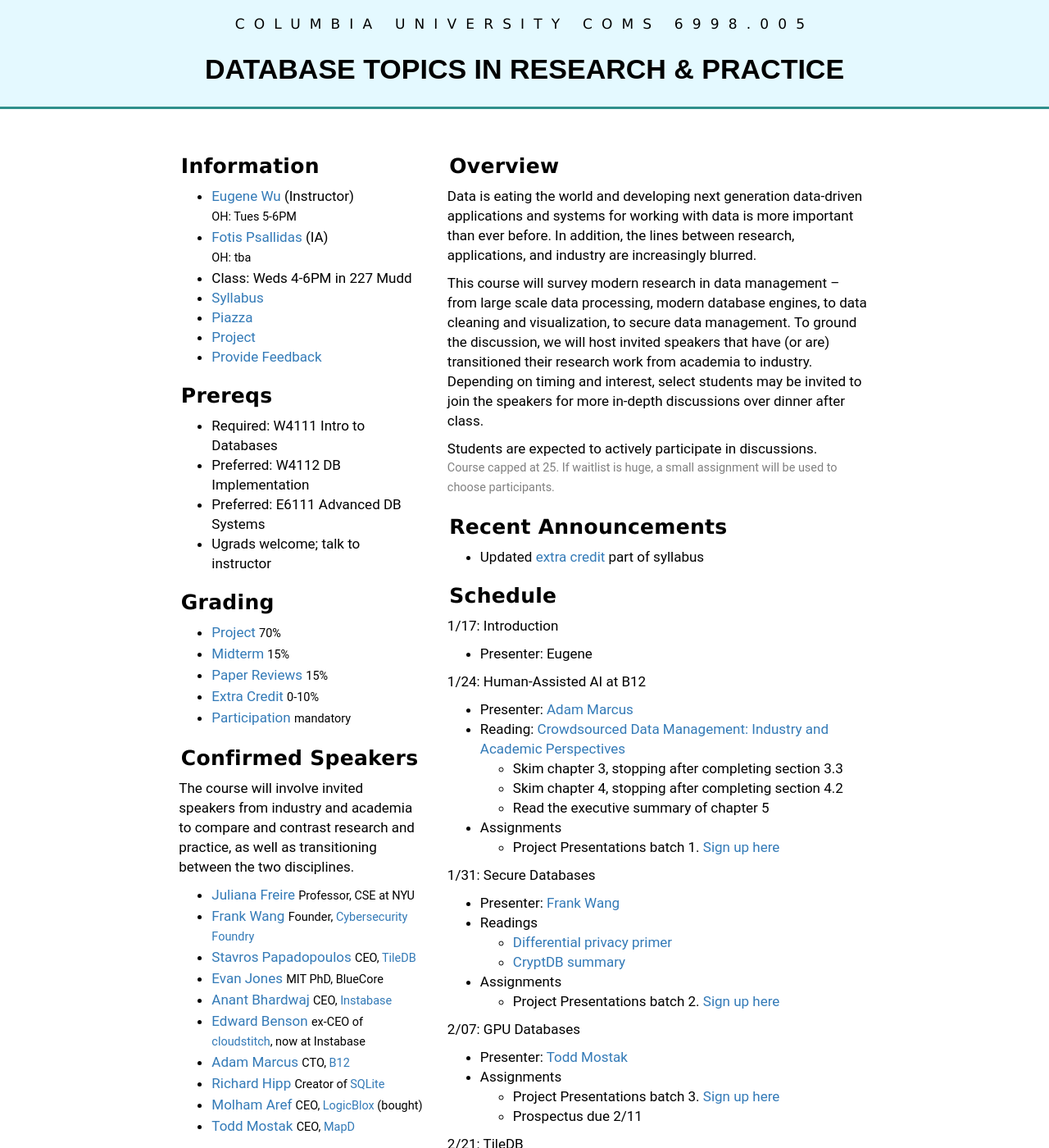
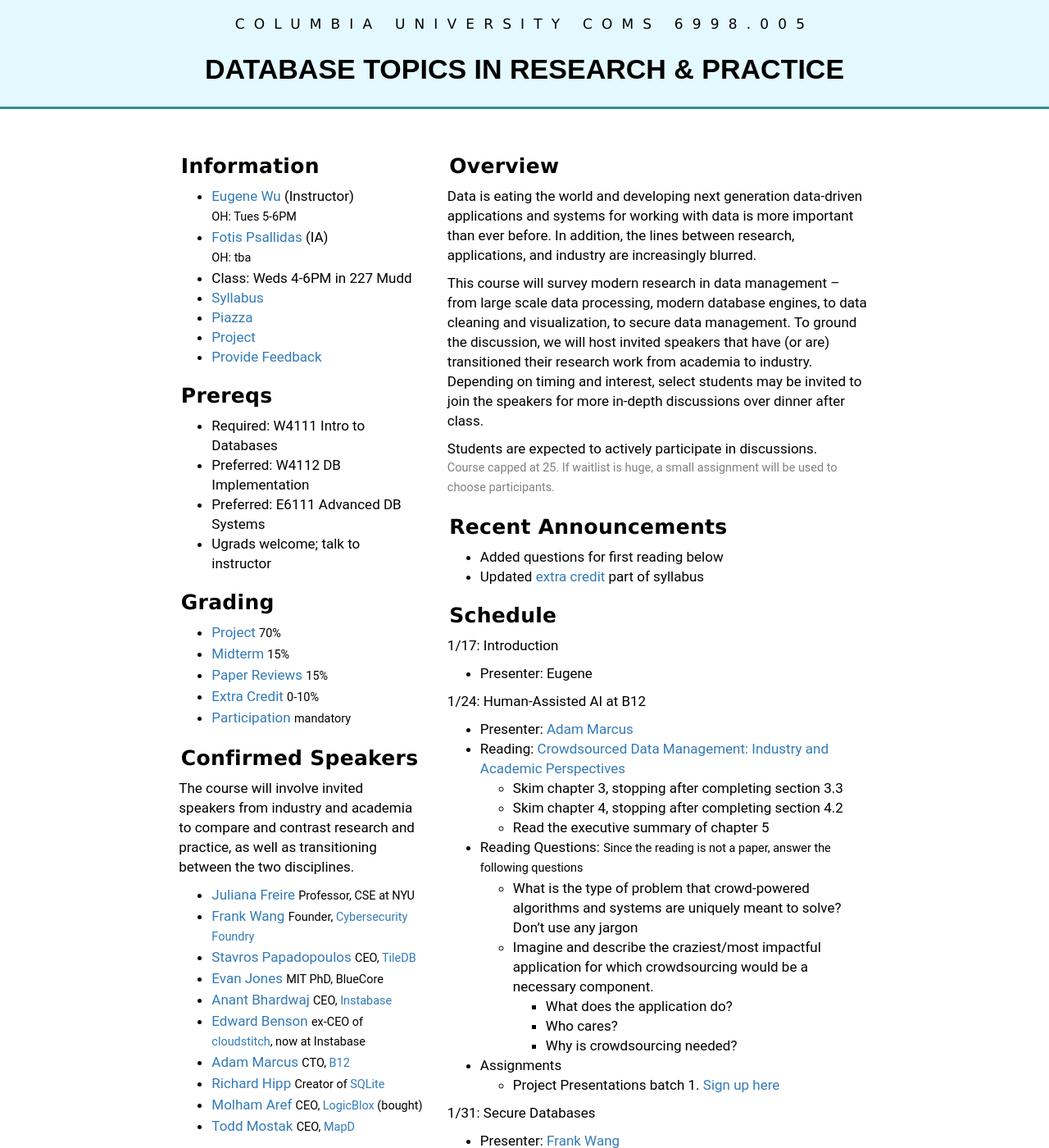
Before and after one commit to columbiadb/columbiadb.github.io, a Jekyll site: the page built from index.md, in a window 1280 px wide and 1400 px high. Shown: the whole window at 82% size. Built offline with Jekyll 4.4.1, drawn with Linux system fonts in a browser that asks for light colours.

Commit message:
lazy commit msg

```diff
--- a/index.md
+++ b/index.md
@@ -14,6 +14,7 @@
 
 #### Recent Announcements
 
+* Added questions for first reading below
 * Updated [extra credit](./syllabus#ec) part of syllabus
 
 
@@ -28,6 +29,12 @@
   * Skim chapter 3, stopping after completing section 3.3
   * Skim chapter 4, stopping after completing section 4.2
   * Read the executive summary of chapter 5
+* Reading Questions: <small>Since the reading is not a paper, answer the following questions</small>
+  * What is the type of problem that crowd-powered algorithms and systems are uniquely meant to solve?  Don't use any jargon
+  * Imagine and describe the craziest/most impactful application for which crowdsourcing would be a necessary component.
+    * What does the application do?
+    * Who cares?
+    * Why is crowdsourcing needed?
 * Assignments
   * Project Presentations batch 1.  [Sign up here](https://calendar.google.com/calendar/selfsched?sstoken=UUlmUlc5VDIwWDJwfGRlZmF1bHR8MTUwY2E3NDBiMDNhMTU4ZDIyODhlMjFlZTAzZGMyZTU)
 
```
Also changed, not shown: notes.md (+2 -0 lines).
